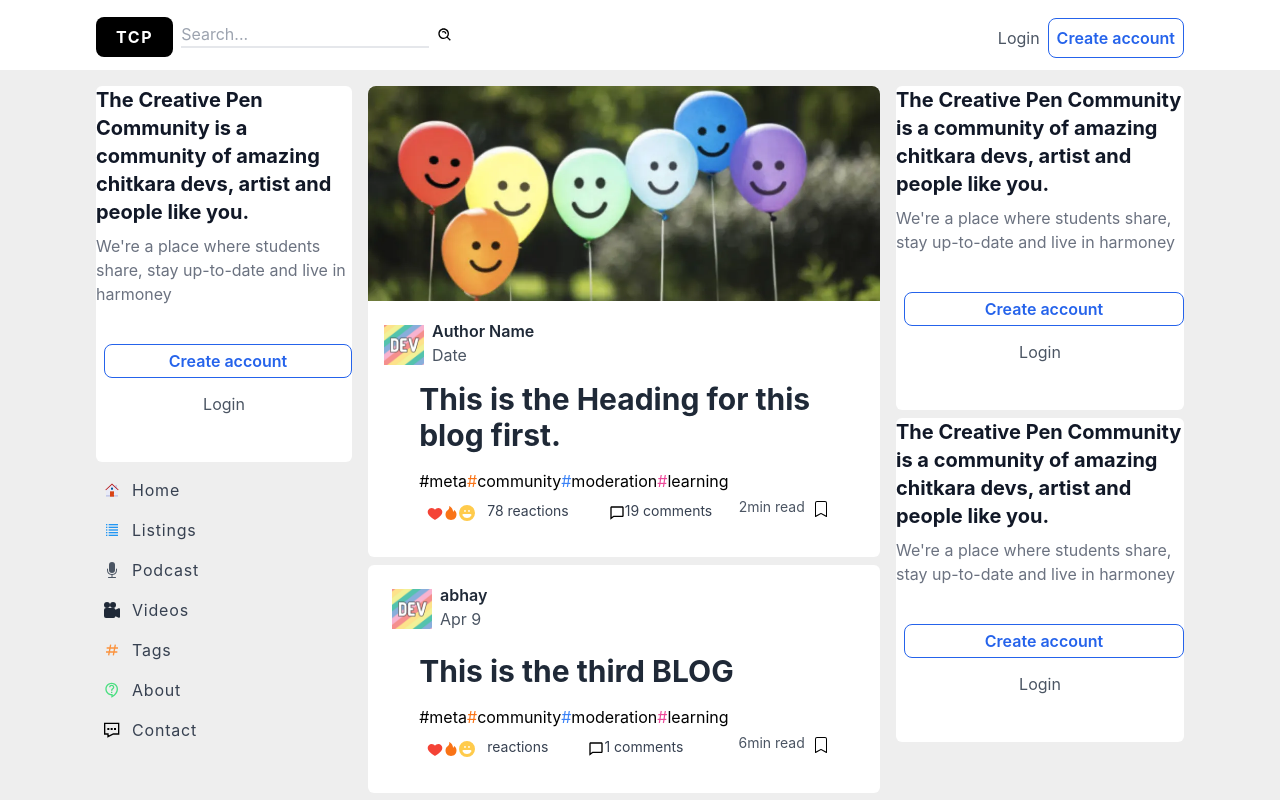
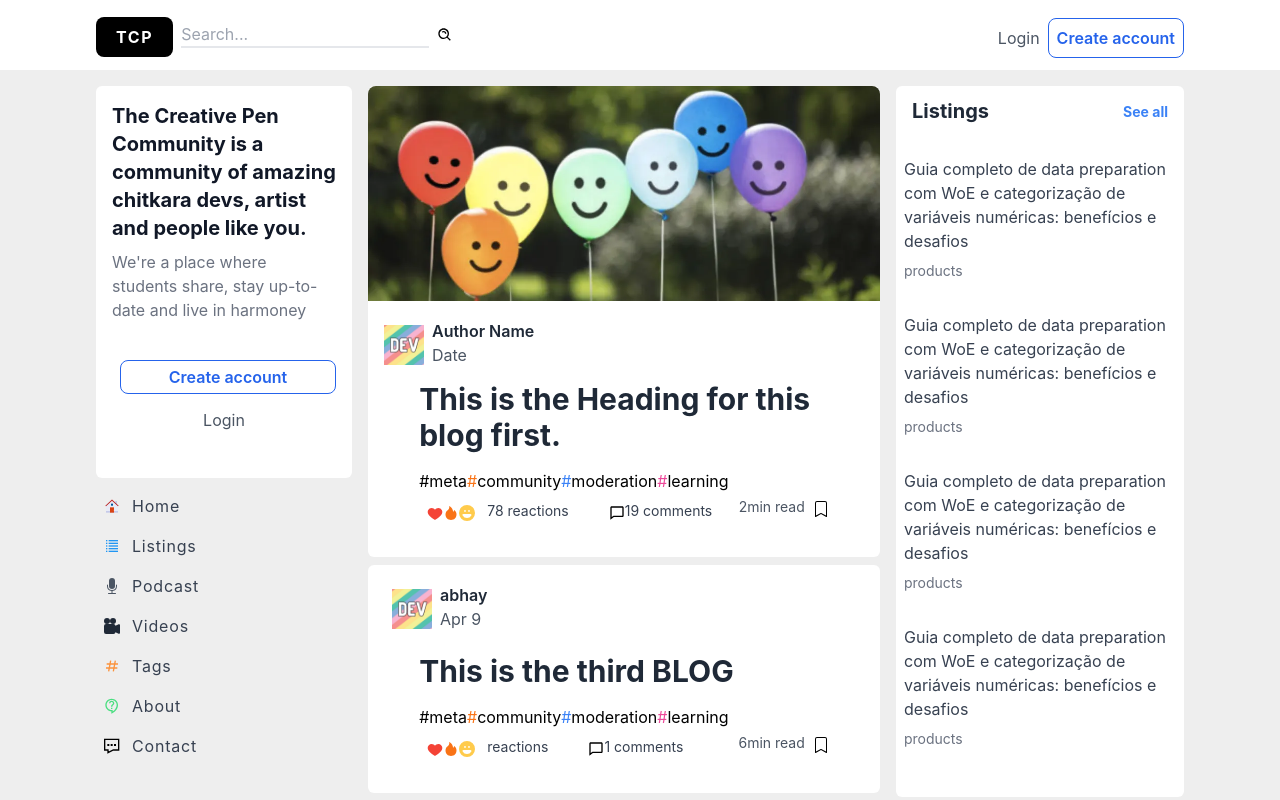
Before and after one commit to KushagraRajSingh18/Blogging_Site_frontend, a React (Create React App) app: page / in a window 1280 px wide. Shown: the top 800 px of the page. Built offline with nearby package versions, Linux system fonts and the light colour scheme.

Commit message:
right-aside

```diff
--- a/src/componencts/asides/AsideLeft.js
+++ b/src/componencts/asides/AsideLeft.js
@@ -1,8 +1,8 @@
 import React from "react";
 
 import Card from "../UI/Card";
-import NewUser from "./NewUser";
-import LeftNavigation from "./LeftNavigation";
+import NewUser from "./left/NewUser";
+import LeftNavigation from "./left/LeftNavigation";
 
 const AsideLeft = () => {
   return (
--- a/src/componencts/asides/AsideRight.js
+++ b/src/componencts/asides/AsideRight.js
@@ -1,13 +1,14 @@
 import React from "react";
 
 import Card from "../UI/Card";
-import NewUser from "./NewUser";
+import NewUser from "./left/NewUser";
+import ListingRightAside from "./right/ListingRightAside";
 
 const AsideRight = () => {
   return (
     <div className="w-72">
-      <Card bg="white" padding="4">
-        <NewUser />
+      <Card bg="white" padding="0">
+        <ListingRightAside />
       </Card>
       <Card bg="white" padding="4">
         <NewUser />
--- a/src/componencts/asides/LeftNavigation.js
+++ b/src/componencts/asides/left/LeftNavigation.js
@@ -16,37 +16,37 @@ const LeftNavigation = () => {
           <p className="text-gray-700 tracking-wider">Home</p>
         </div>
       </Link>
-      <Link to={"/"}>
+      <Link to={"/listings"}>
         <div className="flex w-64 hover:bg-blue-200 px-2 py-2 rounded-lg ease-in duration-150">
           <FcList className="mr-3 mt-1" />
           <p className="text-gray-700 tracking-wider">Listings</p>
         </div>
       </Link>
-      <Link to={"/"}>
+      <Link to={"/podcast"}>
         <div className="flex w-64 hover:bg-blue-200 px-2 py-2 rounded-lg ease-in duration-150">
           <BsMicFill className="mr-3 mt-1 text-gray-600" />
           <p className="text-gray-700 tracking-wider">Podcast</p>
         </div>
       </Link>
-      <Link to={"/"}>
+      <Link to={"/videos"}>
         <div className="flex w-64 hover:bg-blue-200 px-2 py-2 rounded-lg ease-in duration-150">
           <BsFillCameraReelsFill className="mr-3 mt-1 text-gray-800" />
           <p className="text-gray-700 tracking-wider">Videos</p>
         </div>
       </Link>
-      <Link to={"/"}>
+      <Link to={"/tags"}>
         <div className="flex w-64 hover:bg-blue-200 px-2 py-2 rounded-lg ease-in duration-150">
           <BiHash className="mr-3 mt-1 text-orange-400" />
           <p className="text-gray-700 tracking-wider">Tags</p>
         </div>
       </Link>
-      <Link to={"/"}>
+      <Link to={"/about"}>
         <div className="flex w-64 hover:bg-blue-200 px-2 py-2 rounded-lg ease-in duration-150">
           <MdOutlineContactSupport className="mr-3 mt-1 text-green-400" />
           <p className="text-gray-700 tracking-wider">About</p>
         </div>
       </Link>
-      <Link to={"/"}>
+      <Link to={"/contact"}>
         <div className="flex w-64 hover:bg-blue-200 px-2 py-2 rounded-lg ease-in duration-150">
           <GrContact className="mr-3 mt-1" />
           <p className="text-gray-700 tracking-wider">Contact</p>
--- a/src/componencts/asides/NewUser.js
+++ b/src/componencts/asides/left/NewUser.js
@@ -1,7 +1,7 @@
 import React from "react";
 
-import ButtonPrimary from "../UI/button/ButtonPrimary";
-import ButtonSecondary from "../UI/button/ButtonSecondary";
+import ButtonPrimary from "../../UI/button/ButtonPrimary";
+import ButtonSecondary from "../../UI/button/ButtonSecondary";
 
 const NewUser = () => {
   return (
--- /dev/null
+++ b/src/componencts/asides/right/ListingRightAside.js
@@ -0,0 +1,28 @@
+import React from "react";
+import { Link } from "react-router-dom";
+
+import Card from "../../UI/Card";
+import ListingRightAsideItem from "./ListingRightAsideItem";
+
+const ListingRightAside = () => {
+  const title =
+    "Guia completo de data preparation com WoE e categorização de variáveis numéricas: benefícios e desafios";
+  const tag = "products";
+
+  return (
+    <div className="">
+      <div className="flex justify-between p-4">
+        <h2 className="text-xl text-gray-800 font-bold mt-[-5px]">Listings</h2>
+        <Link to={"/listings"}>
+          <p className="text-blue-500 font-bold text-sm">See all</p>
+        </Link>
+      </div>
+      <ListingRightAsideItem title={title} tag={tag} />
+      <ListingRightAsideItem title={title} tag={tag} />
+      <ListingRightAsideItem title={title} tag={tag} />
+      <ListingRightAsideItem title={title} tag={tag} />
+    </div>
+  );
+};
+
+export default ListingRightAside;
--- /dev/null
+++ b/src/componencts/asides/right/ListingRightAsideItem.js
@@ -0,0 +1,12 @@
+import React from "react";
+
+const ListingRightAsideItem = (props) => {
+  return (
+    <div className="py-4 px-2 hover:bg-gray-200 ease-in duration-150">
+      <h3 className="text-gray-700 mb-2">{props.title}</h3>
+      <p className="text-gray-500 text-sm">{props.tag}</p>
+    </div>
+  );
+};
+
+export default ListingRightAsideItem;
```
